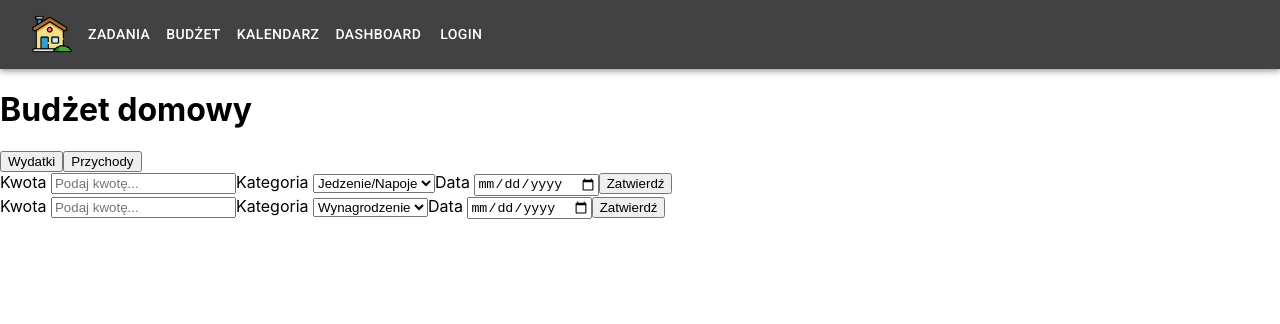
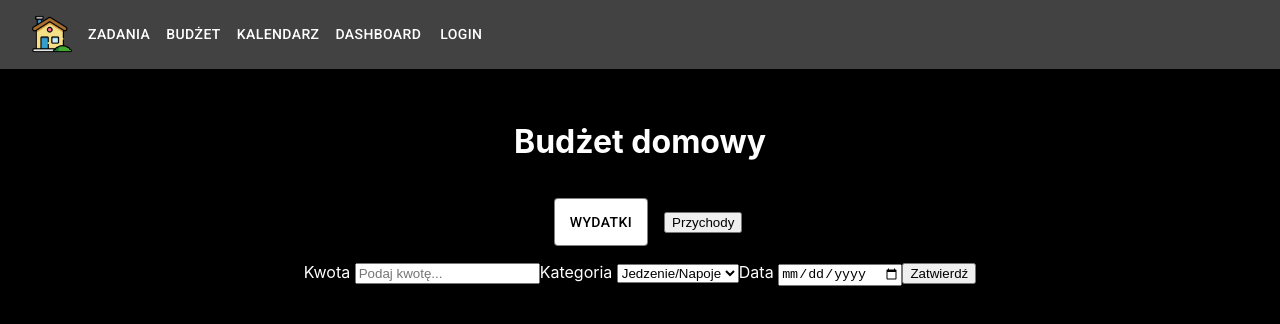
Before and after one commit to infoshareacademy/jfdzr5-pierwsza-linia-frontu, a React (Create React App) app: page /budget in a window 1280 px wide. Shown: the top 324 px of the page. Built offline with nearby package versions, Linux system fonts and the light colour scheme.

Commit message:
added toggle layouts connected with buttons

```diff
--- a/src/components/Budget/Budget.js
+++ b/src/components/Budget/Budget.js
@@ -2,10 +2,16 @@ import BudgetFormExpenses from "./BudgetComponents/BudgetFormExpenses";
 import BudgetFormIncomes from "./BudgetComponents/BudgetFormIncomes";
 import ExpensesList from "./BudgetComponents/ExpensesList";
 import IncomesList from "./BudgetComponents/IncomesList";
-import { MyButtons } from "./BudgetComponents/MyButtons";
 import { useState } from "react";
+import { useTheme } from "@mui/material/styles";
+import { PageWrapper } from "../../common/page-wrapper/page-wrapper";
+import { Button } from "@mui/material";
+
 
 export const Budget = () => {
+    const theme = useTheme();
+    console.log(theme)
+
     const [expenses, setExpenses] = useState([
 
     ]);
@@ -20,16 +26,47 @@ export const Budget = () => {
         setIncomes([...incomes, income])
     }
 
+    const [chosenMoneyOperations, setChosenMoneyOperations] = useState(
+        "expenses"
+    )
+
     return (
-        <>
+        <PageWrapper>
 
-            <MyButtons />
-            {/* <BudgetFormExpenses onSubmit={handleSubmit} /> */}
-            <BudgetFormExpenses onSubmit={handleExpenseSubmit} />
-            <BudgetFormIncomes onSubmit={handleIncomesSubmit} />
-            <ExpensesList expenses={expenses} />
-            <IncomesList incomes={incomes} />
+            <h1>Budżet domowy</h1>
+            <div>
+                <Button
+                    type="submit"
+                    variant="outlined"
+                    sx={{
+                        margin: "1rem",
+                        height: "3rem",
+                        color: theme.palette.primary,
+                        backgroundColor: theme.palette.secondary.contrastText,
+                        ":hover": { backgroundColor: theme.palette.primary.contrastText },
+                    }}
+                    onClick={() => setChosenMoneyOperations("expenses")}>
+                    Wydatki
+                </Button>
+                <button className={`button incomes ${chosenMoneyOperations === "incomes" ? "chosen" : ""}`} onClick={() => setChosenMoneyOperations("incomes")}>
+                    Przychody
+                </button>
+            </div>
+            {
+                chosenMoneyOperations === "expenses" ? (
+                    <>
+                        <BudgetFormExpenses onSubmit={handleExpenseSubmit} />
+                        <ExpensesList expenses={expenses} />
+                    </>
+                ) : (
+                    <>
+                        <BudgetFormIncomes onSubmit={handleIncomesSubmit} />
+                        <IncomesList incomes={incomes} />
+                    </>
+                )
+            }
 
-        </>
+
+        </PageWrapper>
     )
 }
--- a/src/components/Budget/BudgetComponents/MyButtons.js
+++ /dev/null
@@ -1,44 +0,0 @@
-import React from "react";
-import BudgetFormExpenses from "./BudgetFormExpenses";
-import BudgetFormIncomes from "./BudgetFormIncomes";
-import ExpensesList from "./ExpensesList";
-import IncomesList from "./IncomesList";
-
-export class MyButtons extends React.Component {
-    constructor(props) {
-        super(props);
-
-        this.state = { chosen: "wydatki" };
-
-        this.handleClick = this.handleClick.bind(this);
-    }
-
-    handleClick(chosen) {
-        this.setState({
-            chosen: chosen
-        });
-    }
-
-
-
-    render() {
-        return (
-            <>
-                <h1>Budżet domowy</h1>
-                <div>
-                    <button className={`button expenses ${this.state.chosen === "wydatki" ? "chosen" : ""}`} onClick={() => this.handleClick("wydatki")}>
-                        Wydatki
-                    </button>
-                    <button className={`button incomes ${this.state.chosen === "przychody" ? "chosen" : ""}`} onClick={() => this.handleClick("przychody")}>
-                        Przychody
-                    </button>
-                </div>
-
-
-
-
-
-            </>
-        );
-    }
-}
```
